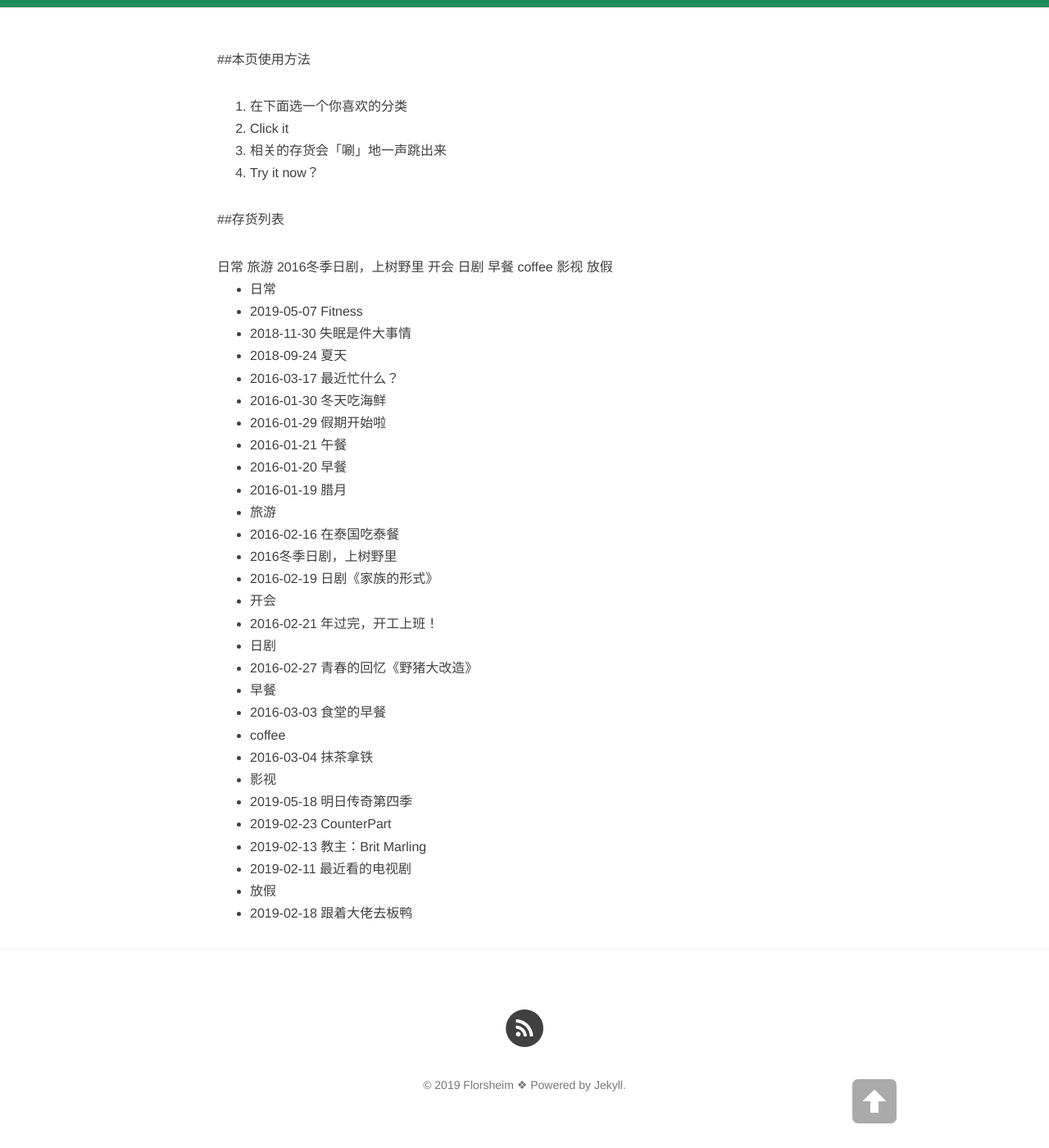
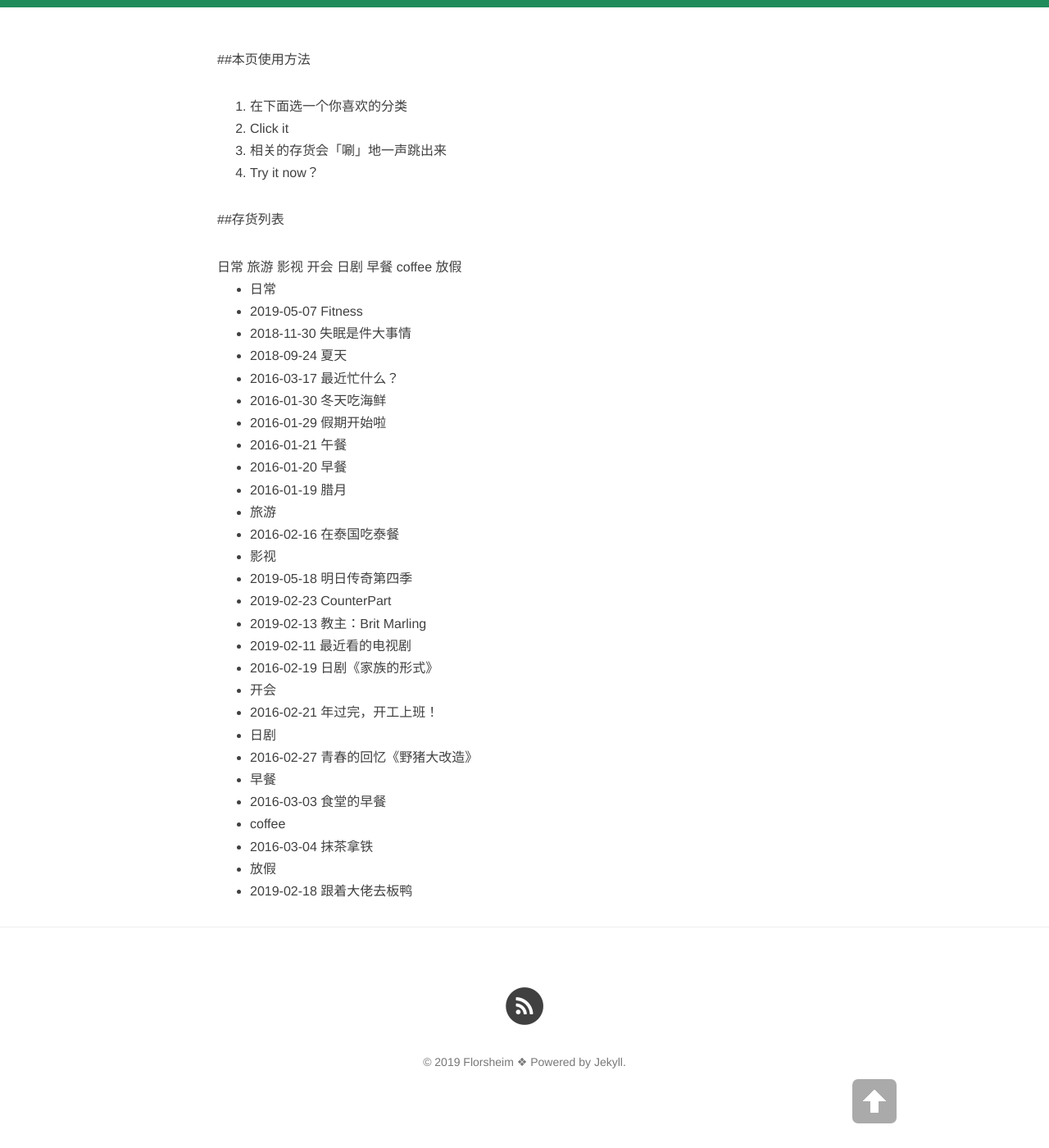
Before and after one commit to bear-kid/bear-kid.github.io, a Jekyll site: the page built from tags.md, in a window 1280 px wide and 1400 px high, scrolled down 419 px. Shown: the whole window at 82% size. Built offline with Jekyll 4.4.1, drawn with Linux system fonts in a browser that asks for light colours; nearby versions of some CDN libraries; library files that are not in the unit come from our copies; after the commit the page ends 1792 px from its top, so only the background shows below that.

Commit message:
Update 2016-02-19-kazokunokatachi.md

```diff
--- a/_posts/2016-02-19-kazokunokatachi.md
+++ b/_posts/2016-02-19-kazokunokatachi.md
@@ -3,7 +3,7 @@ layout: post
 title: 日剧《家族的形式》
 date: 2016-02-19
 categories: blog
-tag: [2016冬季日剧，上树野里]
+tag: [影视]
 description: 本季最好看的日剧
 
 ---
```
